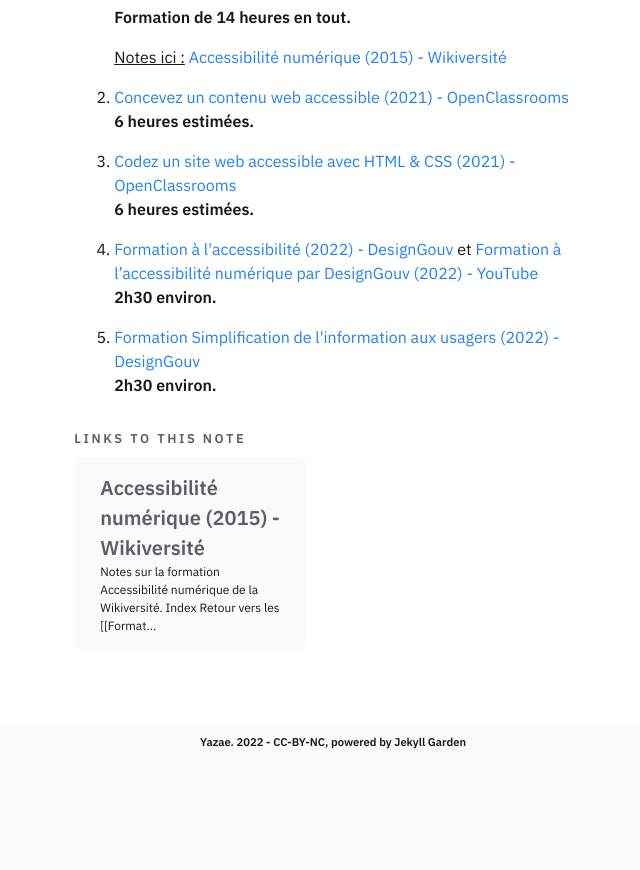
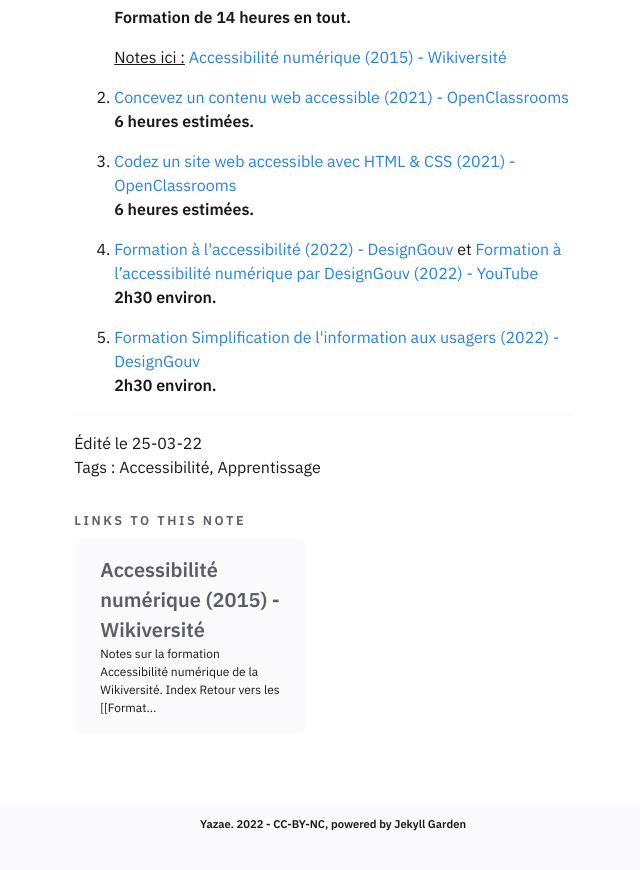
Before and after one commit to yazae/yazae.github.io, a Jekyll site: the page built from _notes/Public/Formations sur l’accessibilité.md, in a window 1280 px wide and 900 px high, scrolled down 930 px. Shown: the top 870 px of the window, without its empty margins (317-957 px from the left). Built offline with Jekyll 4.4.1, drawn with Linux system fonts in a browser that asks for light colours; before the commit the page ends 1748 px from its top, so only the background shows below that.

Commit message:
Ajout fin d'articles

```diff
--- a/_notes/Public/Formations sur l’accessibilité.md
+++ b/_notes/Public/Formations sur l’accessibilité.md
@@ -42,3 +42,7 @@
 
 5. [Formation Simplification de l'information aux usagers (2022) - DesignGouv](https://design.numerique.gouv.fr/formations/simplification-information/)
 	**2h30 environ.**
+
+  ----
+  Édité le 25-03-22
+  Tags : Accessibilité, Apprentissage
```
Also changed, not shown: _notes/Public/Python.md (+1 -1 lines), _notes/Public/Accessibilité numérique (2015) - Wikiversité.md (line endings or trailing spaces), _notes/Public/Yazae.md (line endings or trailing spaces).
